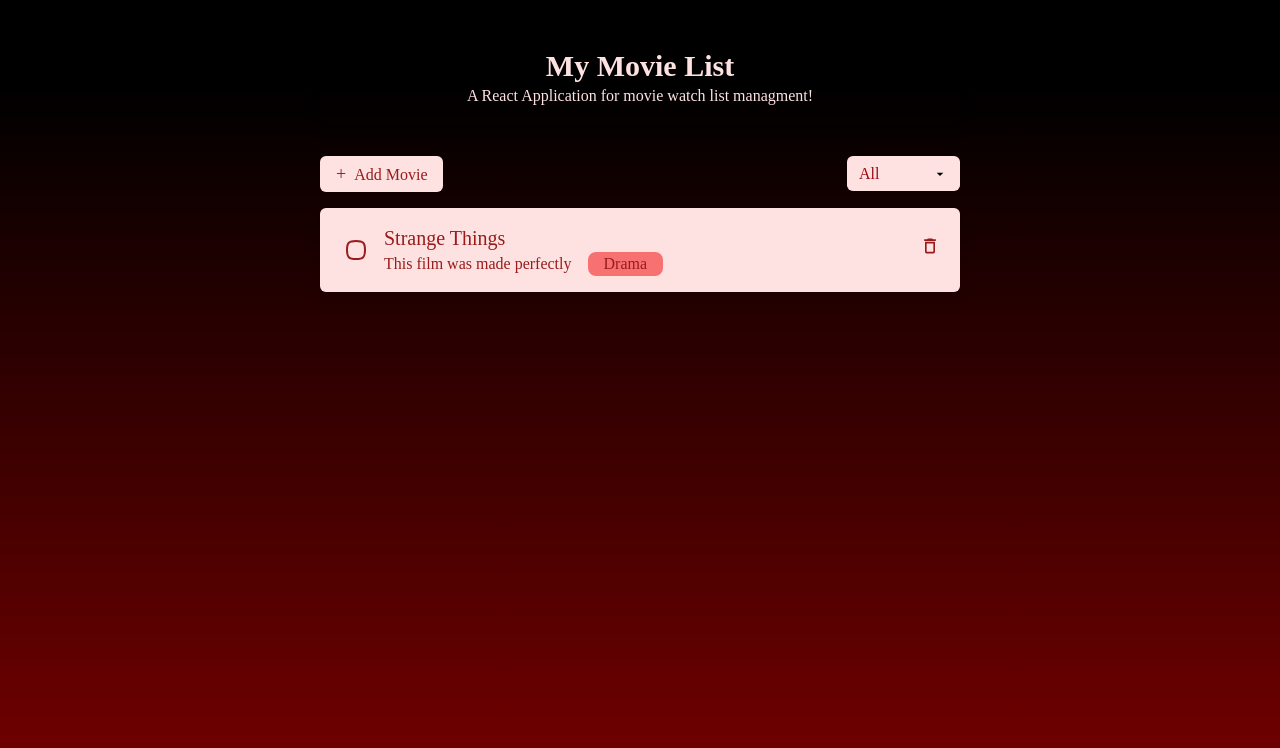
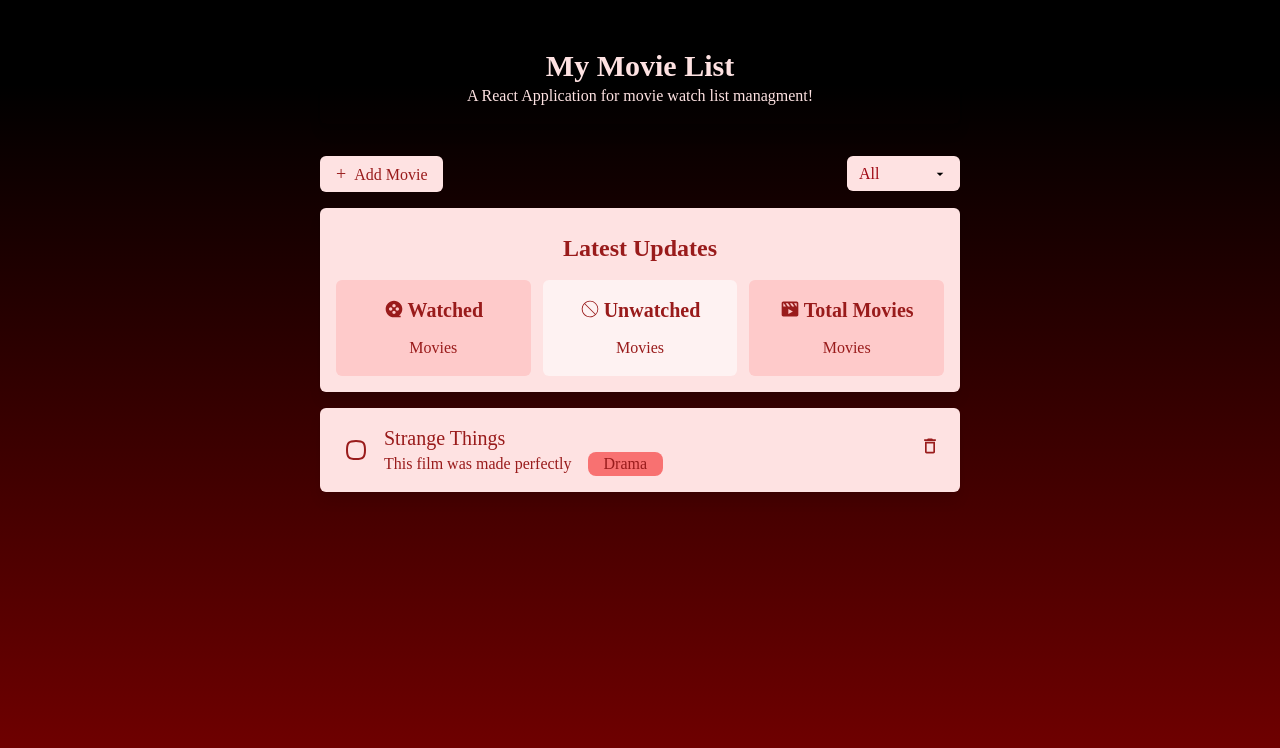
Before and after one commit to fataneh-mow/React-Class-Assignment-2-Week-2, a React (Vite) app in the folder assignment2/: page / in a window 1280 px wide. Shown: the top 748 px of the page. Built offline with nearby package versions, Linux system fonts and the light colour scheme.

Commit message:
feat: MovieStatus component implemented

```diff
--- a/assignment2/src/App.jsx
+++ b/assignment2/src/App.jsx
@@ -3,6 +3,7 @@ import MovieCard from './components/MovieCard'
 import Header from './components/Header'
 import FilterMovies from './components/FilterMovies'
 import AddMovie from './components/AddMovie'
+import MovieStatus from './components/MovieStatus'
 import { useState } from 'react'
 
 export default function App () {
@@ -42,6 +43,9 @@ export default function App () {
           <FilterMovies />
         </span>
       </div>
+      <div className='my-4'>
+        <MovieStatus />
+      </div>
       <div className='grid grid-rows gap-4'>
         {movies.map(movie => (
           <MovieCard
```
